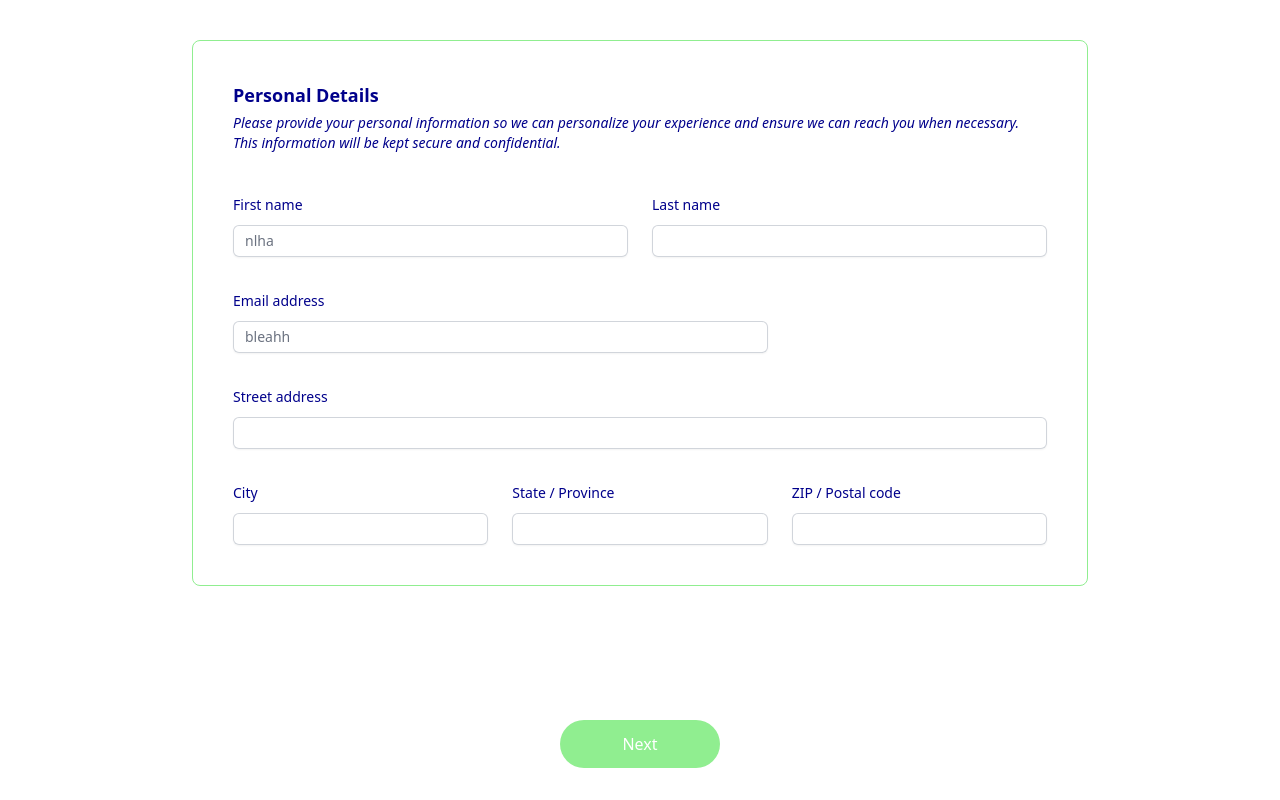
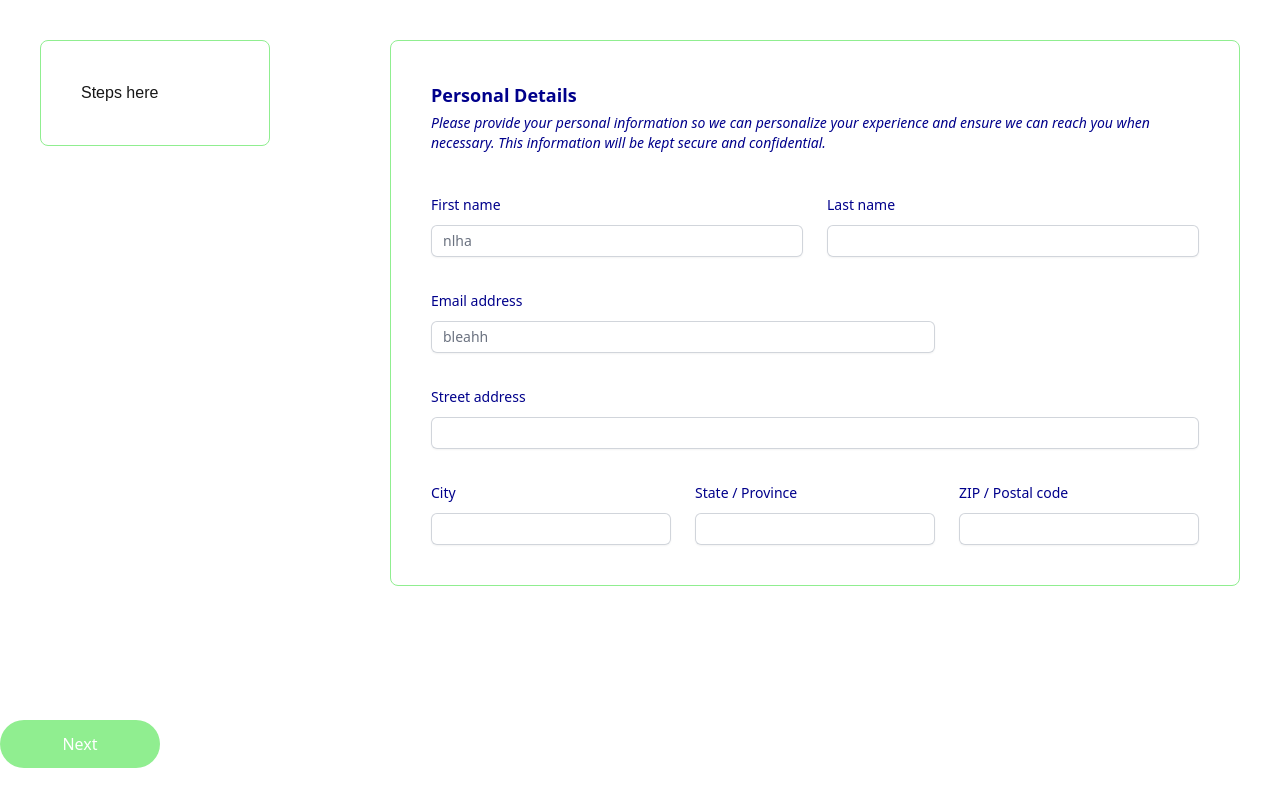
Before and after one commit to smirrr/newmultistepform, a Next.js app: page /personalDetails in a window 1280 px wide. Built offline with nearby package versions, Linux system fonts and the light colour scheme.

Commit message:
created progresssteps component

```diff
--- /dev/null
+++ b/src/app/components/progressSteps.js
@@ -0,0 +1,18 @@
+"use client";
+import { useRouter } from "next/navigation";
+import MultiStepForm from "../form";
+import { useSelector, useDispatch } from "react-redux";
+import { useState } from "react";
+import { clearUser } from "../store/userSlice"; // import clearUser action
+
+const ProgressSteps = () => {
+
+
+  return (
+    <div className="mt-10 mx-10 p-10 border border-solid border-[#90EE90] rounded-lg">
+    Steps here
+    </div>
+  );
+};
+
+export default ProgressSteps;
--- a/src/app/form.js
+++ b/src/app/form.js
@@ -107,7 +107,7 @@ const MultiStepForm = ({ currentStep, errors }) => {
               </div>
             )}
             {currentStep == 1 && (
-              <div className="mt-10 mx-40 p-10 border border-solid border-[#90EE90] rounded-lg w-[70%]">
+              <div className="mt-10 mx-10 p-10 border border-solid border-[#90EE90] rounded-lg">
                 <h2 className="font-sans text-[#00008B] font-bold text-lg">
                   Personal Details
                 </h2>
--- a/src/app/personalDetails/page.js
+++ b/src/app/personalDetails/page.js
@@ -3,6 +3,7 @@ import { useRouter } from "next/navigation";
 import MultiStepForm from "../form";
 import { useSelector, useDispatch } from "react-redux";
 import { useState } from "react";
+import ProgressSteps from "../components/progressSteps";
 
 const PersonaldetailsPage = () => {
   const router = useRouter();
@@ -50,12 +51,17 @@ const PersonaldetailsPage = () => {
   };
 
   return (
-    <div>
+    <div className="flex fex-row gap-10">
+        <div className="w-[25%]">
+            <ProgressSteps/>
+        </div>
+        <div className="w-[75%]">
       <MultiStepForm currentStep={1} errors={errors} />
-      <div className="fixed bottom-0 left-0 w-full h-28 flex flex-row justify-center items-center">
+      <div className="fixed bottom-0 left-0  h-28 flex flex-row justify-center items-center">
         <button className='bg-[#90ee90] text-white font-medium font-sans px-4 py-2 rounded-[5cm] hover:bg-white border border-transparent hover:border-[#90ee90] hover:text-[#90ee90]  h-12 w-40 flex justify-center items-center'  onClick={handleClick} >
           Next
         </button>
+      </div>
       </div>
     </div>
   );
```
